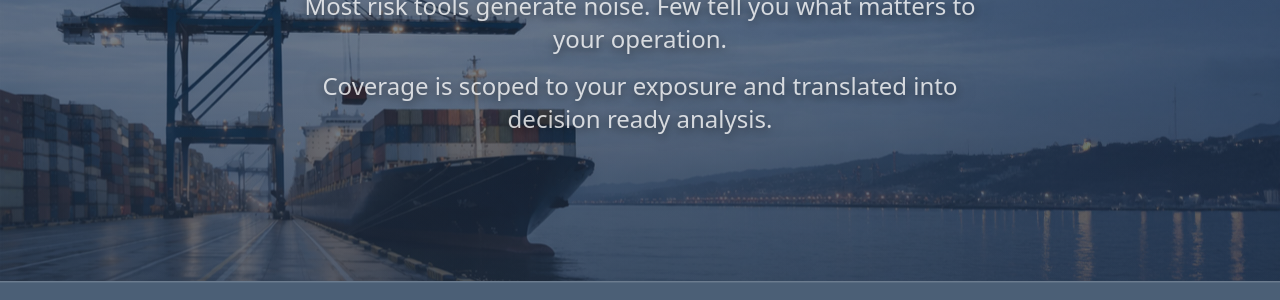
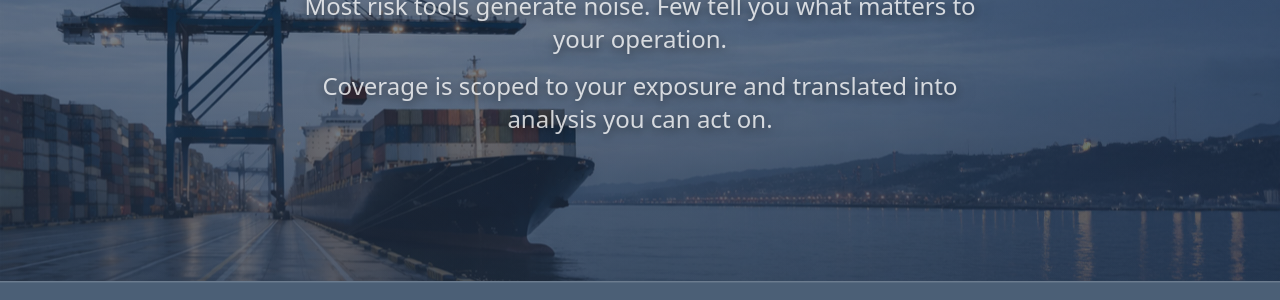
Before and after one commit to importrisk/import-risk-intelligence-site, a Jekyll site: the page built from coverage.html, in a window 1280 px wide and 900 px high. Shown: the part 223-523 px from the top of the window. Built offline with Jekyll 4.4.1, drawn with Linux system fonts in a browser that asks for light colours.

Commit message:
Update coverage.html

```diff
--- a/coverage.html
+++ b/coverage.html
@@ -19,7 +19,7 @@ css: /method.css?v=100
         <p class="hero-subtitle">
          Most risk tools generate noise. Few tell you what matters to your operation.</p>
           <p class="hero-subtitle">
-            Coverage is scoped to your exposure and translated into decision ready analysis.
+            Coverage is scoped to your exposure and translated into analysis you can act on.
          </p>
       </div>
     </div>
```
